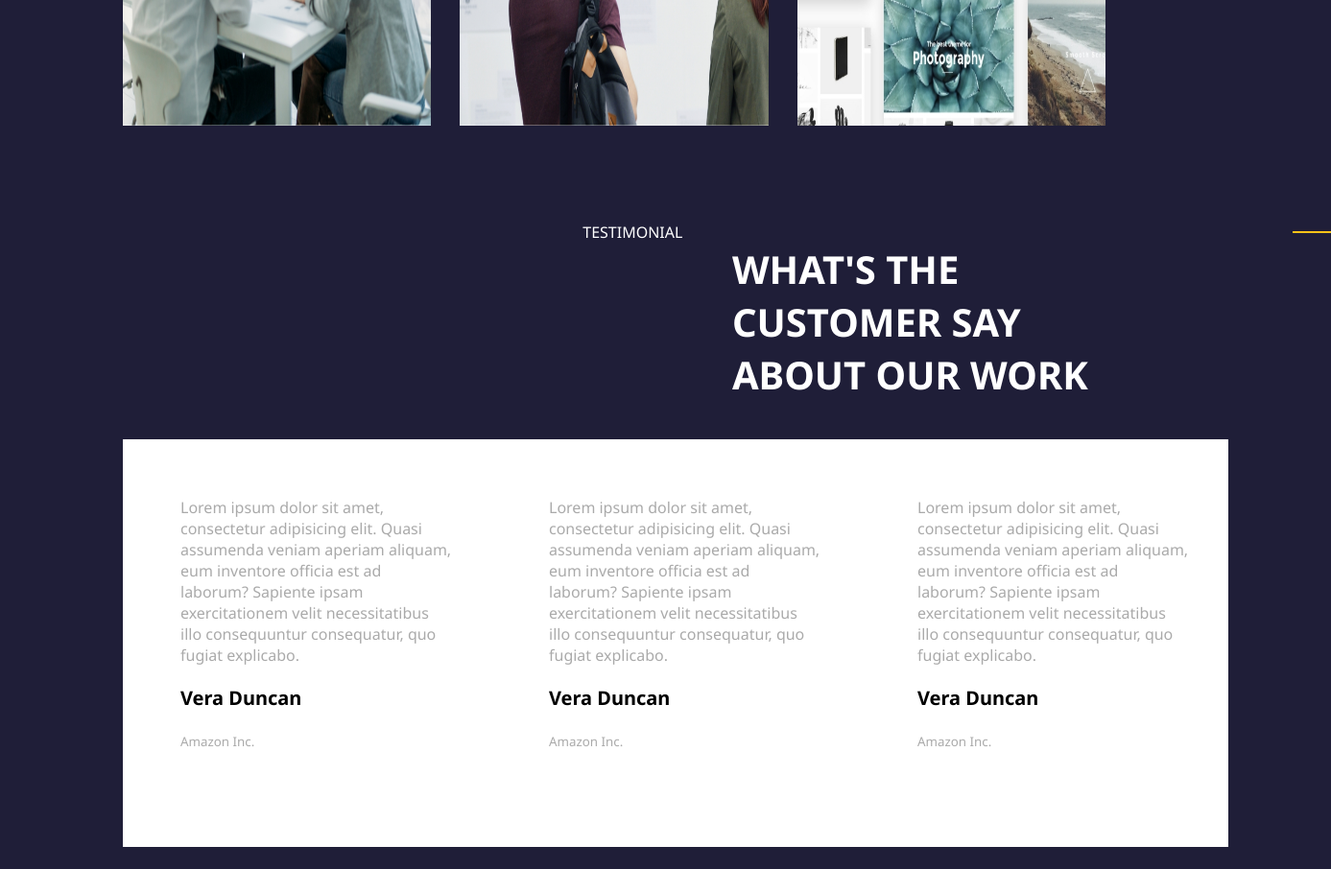
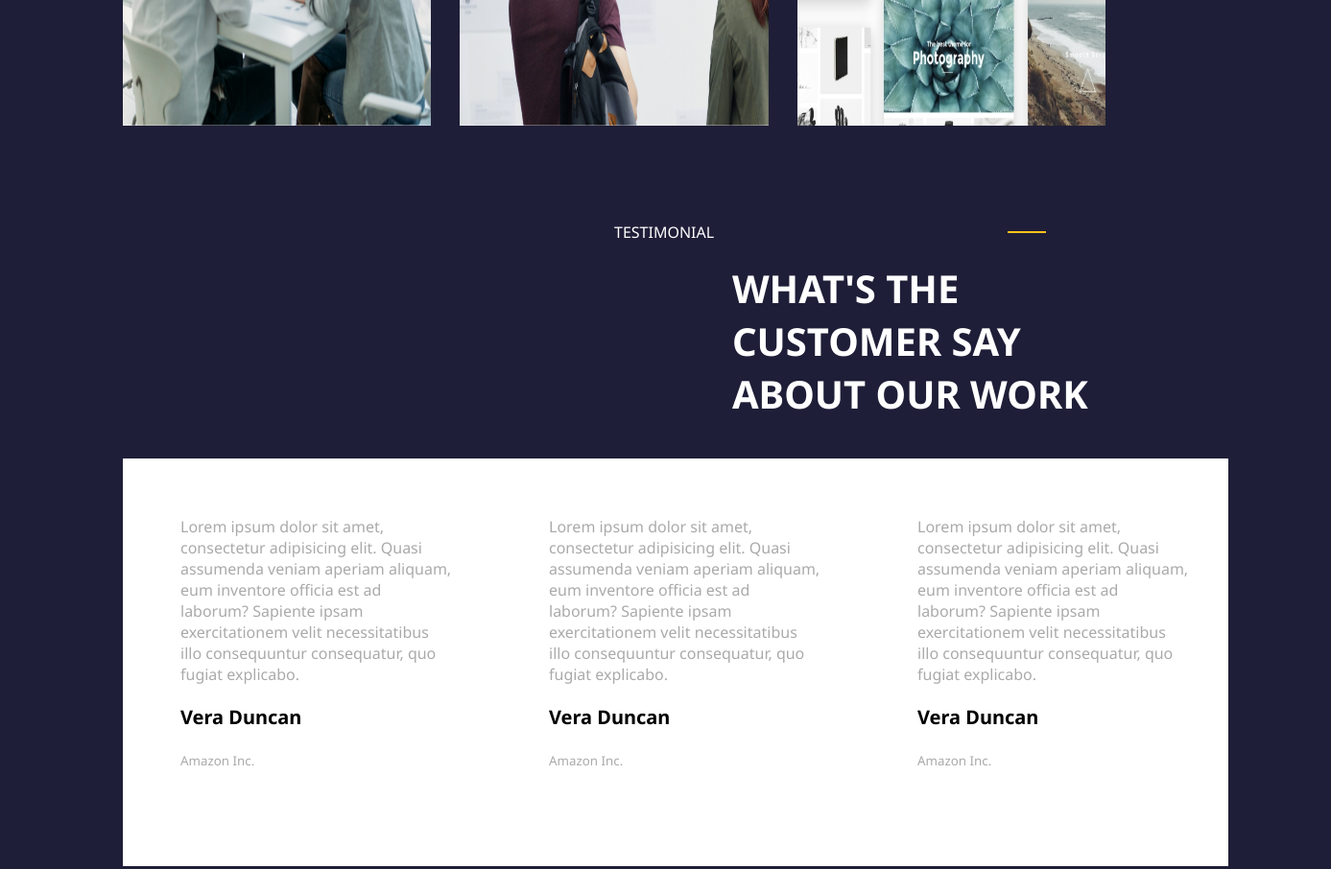
Before and after one commit to danielevergani/proj-html-vuejs, a website: page index.html in a window 1280 px wide. Shown: the part 3040-3946 px from the top of the page at 96% size, 1387 px wide, since content can reach past the window. Drawn offline with nearby package versions, Linux system fonts and the light colour scheme.

Commit message:
modificato p con elemento grafico di testimonial

```diff
--- a/index.html
+++ b/index.html
@@ -179,9 +179,11 @@
                 </div>
                 <div class="over__section__2">
                     <section id="testimonial">
+                        <p class="section__identificator">TESTIMONIAL</p>
                         <div class="container">
+
                             <div class="title__sect">
-                                <p>TESTIMONIAL</p>
+
                                 <h2>
                                     WHAT'S THE CUSTOMER SAY ABOUT OUR WORK
                                 </h2>
--- a/src/partials/_testimonial.scss
+++ b/src/partials/_testimonial.scss
@@ -1,6 +1,21 @@
 #testimonial{
     padding-top: 100px;
+    position: relative;
     // background-color: $main_bg_color;
+
+    .section__identificator{
+        width: 50%;
+        color:$general_text_color;
+        margin-left: auto;
+        display: flex;
+        align-items: center;
+        justify-content: space-between;
+
+        &::after{
+            @include line_style_element;
+            margin-right: 190px;
+        }
+    }
     .container{
         display: flex;
         flex-direction: row-reverse;
@@ -11,26 +26,27 @@
             width: 38%;
             // overflow: hidden;
 
-            p{
-                display: flex;
-                align-items: center;
-                position: relative;
-                left: -40%;
-                color: $general_text_color;
-                margin-right: 300px;
+            // p{
+            //     display: flex;
+            //     align-items: center;
+            //     position: absolute;
+            //     right: 30%;
+            //     color: $general_text_color;
+            //     margin-right: 300px;
 
 
-                &::after{
-                    @include line_style_element;
-                    position: absolute;
-                    left: 740px;
+            //     &::after{
+            //         @include line_style_element;
+            //         position: absolute;
+            //         right: -6%;
 
 
-                }
-            }
+            //     }
+            // }
 
             h2{
                 width: 100%;
+                margin-top: 20px;
             }
 
 
```
Also changed, not shown: dist/app.css.
